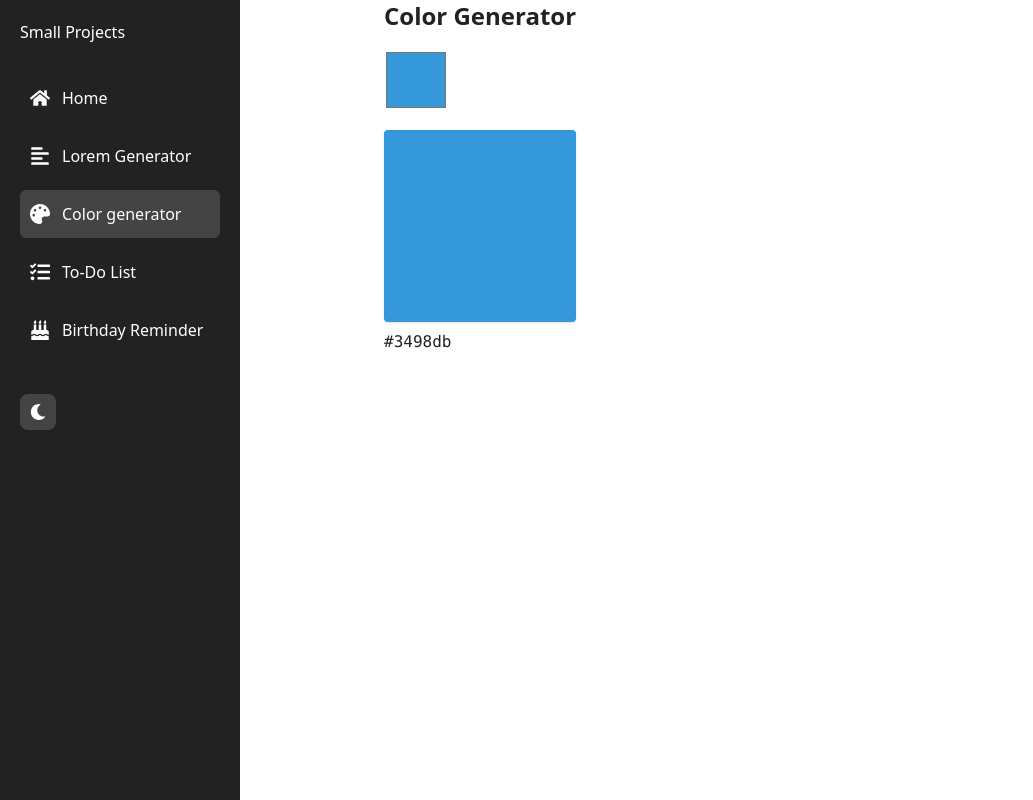
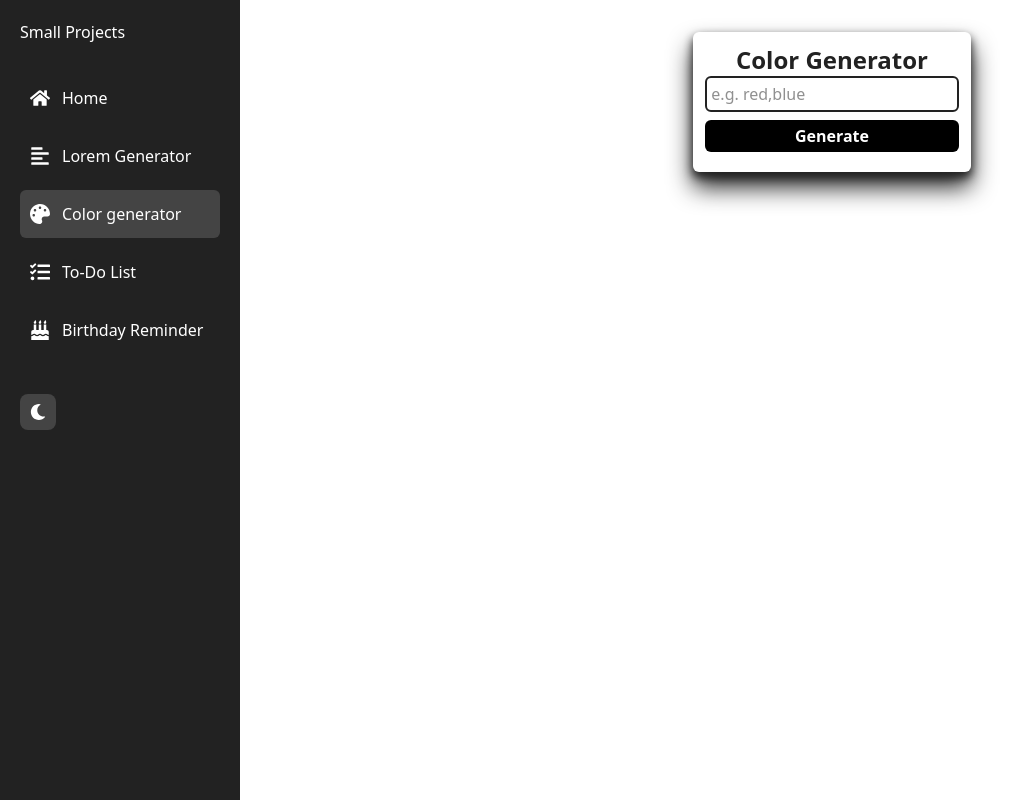
Before and after one commit to OshaqNaimat/Small-projects, a React (Vite) app in the folder mini/: page /color-generator in a window 1280 px wide. Shown: the whole page, without its empty margins (0-1033 px from the left). Built offline with nearby package versions, Linux system fonts and the light colour scheme.

Commit message:
color generator

```diff
--- a/mini/src/pages/ColorGenerator.jsx
+++ b/mini/src/pages/ColorGenerator.jsx
@@ -1,25 +1,84 @@
-import { useState } from "react";
-
-export default function ColorGenerator() {
-  const [color, setColor] = useState("#3498db");
-
+import React, { useState } from "react";
+import Values from "values.js";
+import SingleColor from "./SingleColor";
+import toast, { Toaster } from "react-hot-toast";
+const App = () => {
+  const [colorvalue, setColorvalue] = useState("");
+  const [mycolor, setMycolor] = useState("");
+  const [list, setList] = useState([]);
+  const [bg, setBg] = useState("");
+  const handleColorChange = (e) => {
+    e.preventDefault();
+    try {
+      setMycolor(colorvalue);
+      const myColorList = new Values(colorvalue).all(10);
+      console.log(myColorList);
+      setList(myColorList);
+    } catch (error) {
+      toast.error("Invalid Color");
+    }
+  };
   return (
-    <div>
-      <h1 className="text-2xl font-semibold mb-4">Color Generator</h1>
-
-      <input
-        type="color"
-        value={color}
-        onChange={(e) => setColor(e.target.value)}
-        className="w-16 h-16 cursor-pointer"
-      />
+    <div
+      style={{ background: bg }}
+      className="min-h-screen w-full  p-8 transition-colors duration-1000"
+    >
+      <Toaster position="top-right" reverseOrder={false} />
 
       <div
-        className="mt-4 w-48 h-48 rounded shadow"
-        style={{ background: color }}
-      ></div>
+        style={{
+          boxShadow: `${mycolor} 0px 15px 25px, ${mycolor} 0px 5px 10px`,
+        }}
+        className={`
+    container
+     mx-auto
+     w-[90%]
+     md:w-1/2
+     lg:w-1/3
+     shadow-lg
+     rounded-md
+     bg-white
+     p-3
+     select-none
+      `}
+      >
+        <h1
+          style={{ color: mycolor }}
+          className="text-center text-2xl font-semibold"
+        >
+          Color Generator
+        </h1>
+        <input
+          value={colorvalue}
+          onChange={(e) => setColorvalue(e.target.value)}
+          type="text"
+          placeholder="e.g. red,blue"
+          className="w-full outline-0 border p-1 rounded-md  border-[2px]"
+        />
+        <button
+          style={{ backgroundColor: mycolor }}
+          onClick={handleColorChange}
+          className="my-2 outline-none select-none text-center bg-black active:scale-90  text-white font-semibold w-full rounded-md p-1 cursor-pointer duration-200"
+        >
+          Generate
+        </button>
+      </div>
 
-      <p className="mt-2 font-mono">{color}</p>
+      <div className="container gap-4 grid grid-cols-1 md:grid-cols-3 lg:grid-cols-4 xl:grid-cols-5 transition-colors ">
+        {list?.map((item, index) => {
+          return (
+            <SingleColor
+              setbg={setBg}
+              id={index}
+              hexValue={item.hex}
+              {...item}
+              key={index}
+            />
+          );
+        })}
+      </div>
     </div>
   );
-}
+};
+
+export default App;
```
